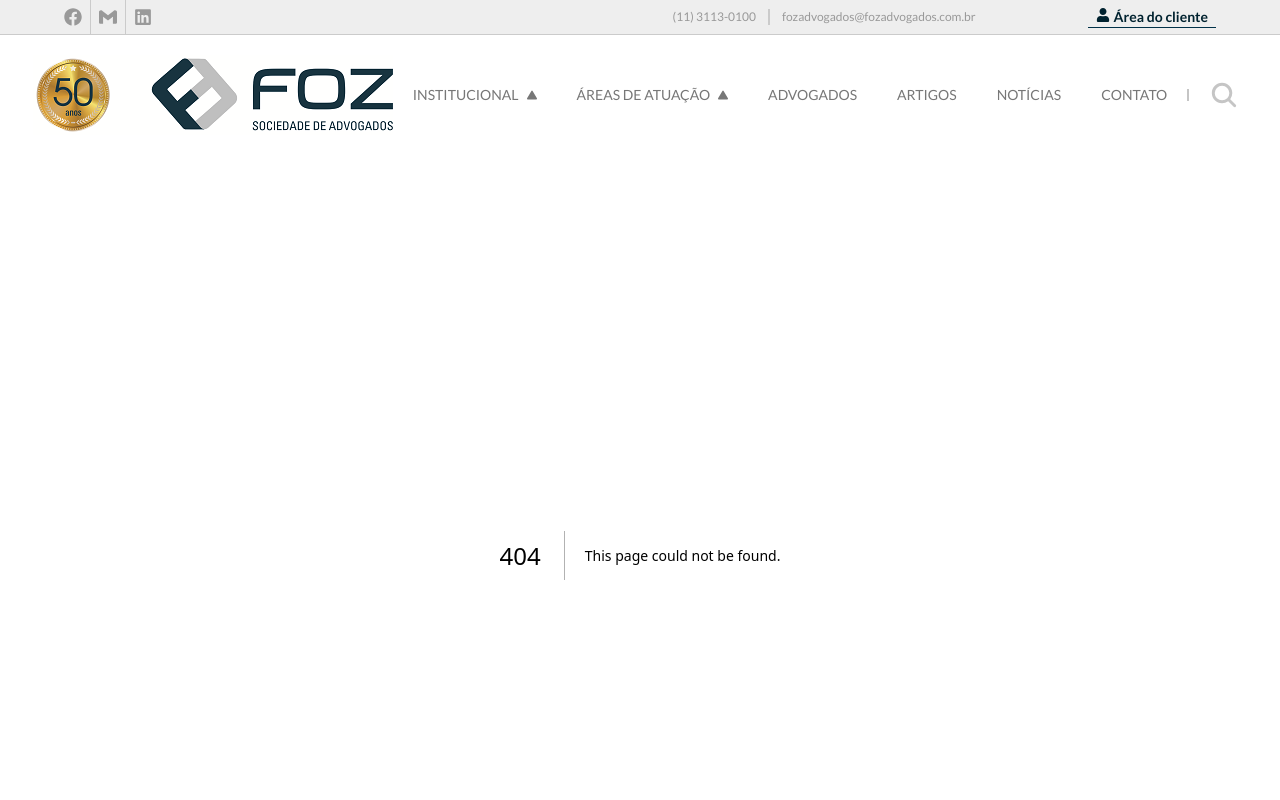
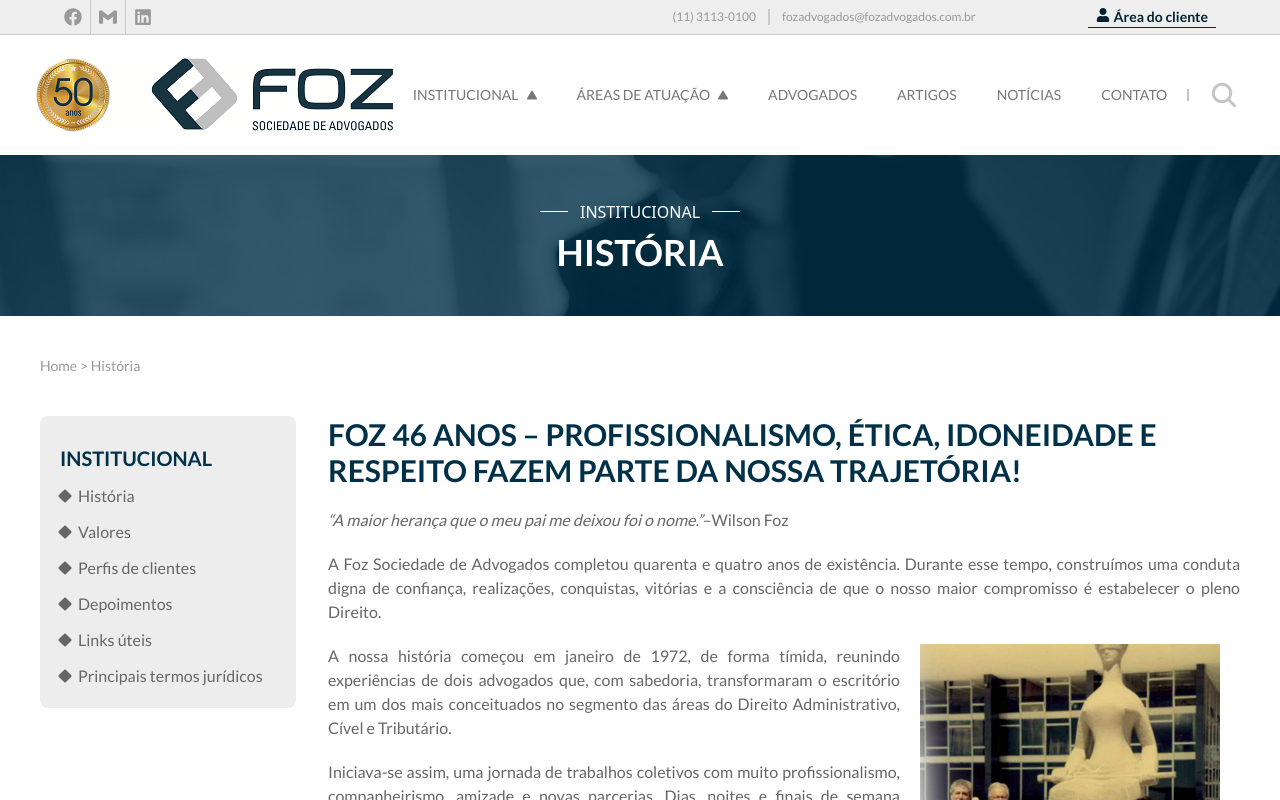
Before and after one commit to Dougladmo/Template-foz-next, a Next.js app: page /institucional/historia in a window 1280 px wide. Before the commit this address had no page. Shown: the top 800 px of the page. Built offline with nearby package versions, Linux system fonts and the light colour scheme.

Commit message:
links adicionados ao header

```diff
--- a/src/app/historia/page.tsx
+++ b/src/app/institucional/historia/page.tsx
@@ -2,7 +2,7 @@ import React from 'react'
 import InstitucionalBanner from '@/components/institucional/InstitucionalBanner'
 import CardLinks from '@/components/institucional/CardLinks'
 import Link from 'next/link'
-import Home from '../page'
+import Home from '../../page'
 import Image from 'next/image'
 
 const page = () => {
--- a/src/app/perfis-de-clientes/page.tsx
+++ b/src/app/institucional/perfis-de-clientes/page.tsx
@@ -2,7 +2,7 @@ import React from 'react'
 import InstitucionalBanner from '@/components/institucional/InstitucionalBanner'
 import CardLinks from '@/components/institucional/CardLinks'
 import Link from 'next/link'
-import Home from '../page'
+import Home from '../../page'
 import Image from 'next/image'
 
 const page = () => {
--- a/src/components/Layout/Header/MidBar/Dropdowns/HeaderDropdown.tsx
+++ b/src/components/Layout/Header/MidBar/Dropdowns/HeaderDropdown.tsx
@@ -6,7 +6,7 @@ import '@/Styles/Dropdown.css'
 
 type HeaderDropdownProps = {
     title: string;
-    items: string[];
+    items: Object[];
 };
 
 const HeaderDropdown = ({ title, items }: HeaderDropdownProps) => {
@@ -60,10 +60,10 @@ const HeaderDropdown = ({ title, items }: HeaderDropdownProps) => {
                     {items.map((item, index) => (
                         <a
                             key={index}
-                            href="#"
+                            href={`${item.link}`}
                             className="block px-4 py-2 text-gray-800 hover:text-blue-800"
                         >
-                            {item}
+                            {item.title}
                         </a>
                     ))}
                 </div>
--- a/src/components/Layout/Header/MidBar/Dropdowns/Links.ts
+++ b/src/components/Layout/Header/MidBar/Dropdowns/Links.ts
@@ -1,26 +1,45 @@
 export const institucionalPages = [
     {
         title: "história",
-        link: "/historia",
+        link: "/institucional/historia",
     },
     {
         title: "valores",
-        link: "/valores",
+        link: "/institucional/valores",
     },
     {
-        title: "perfis de cliente",
-        link: "/perfis-de-cliente",
+        title: "perfis de clientes",
+        link: "/institucional/perfis-de-clientes",
     },
     {
         title: "depoimentos",
-        link: "/depoimentos",
+        link: "/institucional/depoimentos",
     },
     {
         title: "links úteis",
-        link: "/links-uteis",
+        link: "/institucional/links-uteis",
     },
     {
         title: "principais termos jurídicos",
-        link: "/principais-termos",
+        link: "/institucional/principais-termos-juridicos",
     },
 ]
+
+export const areasAtuacaoPages = [
+    {
+        title: "Direito administrativo",
+        link: "/areas-atuacao/direito-administrativo",
+    },
+    {
+        title: "Direito Tributário",
+        link: "/areas-atuacao/direito-tributario",
+    },
+    {
+        title: "Direito civil",
+        link: "/areas-atuacaoDireito-civil",
+    },
+    {
+        title: "habilitação de herdeiros",
+        link: "/areas-atuacao/habilitacao-herdeiros",
+    },
+]
--- a/src/components/Layout/Header/MidBar/MidBar.tsx
+++ b/src/components/Layout/Header/MidBar/MidBar.tsx
@@ -1,13 +1,19 @@
 import React, { useState } from 'react';
 import Image from 'next/image';
+import Link from 'next/link';
+
+import HeaderDropdown from './Dropdowns/HeaderDropdown';
+
+import '@/Styles/Header.css'
+
 import { IoMenuOutline, IoSearch } from 'react-icons/io5';
+import { FaSquareFull } from 'react-icons/fa';
 
 import { Fade } from 'react-awesome-reveal'
-import Link from 'next/link';
 
-import '@/Styles/Header.css'
-import { FaSquareFull } from 'react-icons/fa';
-import HeaderDropdown from './Dropdowns/HeaderDropdown';
+import { institucionalPages } from './Dropdowns/Links';
+
+import { areasAtuacaoPages } from './Dropdowns/Links';
 
 interface MidBarProps {
   handleOnClick: React.MouseEventHandler<SVGElement>;
@@ -19,7 +25,7 @@ const MidBar = ({ handleOnClick }: MidBarProps) => {
   return (
     <div className='bg-white w-full'>
       <div id="mid-header" className="md:max-w-7xl md:px-3 md:mx-auto px-3 py-5 flex items-center justify-between lg:justify-center">
-        <Fade duration={1000}>
+          <Link href='/'>
             <Image
               alt="Logo Foz advogados"
               src={'/Logo50anos.png'}
@@ -27,18 +33,19 @@ const MidBar = ({ handleOnClick }: MidBarProps) => {
               height={300}
               className="md:w-2/3 lg:w-full w-44 hover:opacity-60 transition duration-500 cursor-pointer"
             />
+          </Link>
           <nav className="flex gap-5 px-5 items-center text-gray-500 pr-2">
             <ul className='uppercase hidden lg:flex items-center gap-10 text-sm border-r-2 border-gray-500 pr-5 h-3'>
               <li className='text-gray-800 hover:text-blue-800 transition duration-300 '>
                 <HeaderDropdown
                   title="INSTITUCIONAL"
-                  items={['história', 'valores', 'perfis de clientes', 'depoimentos', 'links úteis', 'principais termos jurídicos']}
+                  items={institucionalPages}
                 />
               </li>
               <li className='text-gray-800 hover:text-blue-800 transition duration-300 '>
                 <HeaderDropdown
                   title="ÁREAS DE ATUAÇÃO"
-                  items={['direito administrativo', 'direito tributário', 'direito civil', 'habilitação de herdeiros']}
+                  items={areasAtuacaoPages}
                 />
               </li>
               <li className='text-gray-800 hover:text-blue-800 transition duration-300 '>
@@ -68,7 +75,6 @@ const MidBar = ({ handleOnClick }: MidBarProps) => {
               />
             </span>
           </nav>
-        </Fade>
       </div>
       <div>
         {searchBar &&
--- a/src/components/institucional/CardLinks.tsx
+++ b/src/components/institucional/CardLinks.tsx
@@ -6,12 +6,12 @@ const CardLinks = () => {
         <div className='bg-white max-h-[340px] pb-12 hidden lg:flex'>
             <div className='bg-gray-300 p-5 py-7 rounded-lg w-64 flex flex-col gap-3'>
                 <h4 className='text-blue-800 uppercase text-xl font-bold'>institucional</h4>
-                <CustomLink link='/historia' text='História' />
+                <CustomLink link='/institucional/historia/' text='História' />
                 <CustomLink link='#' text='Valores' />
-                <CustomLink link='perfis-de-clientes' text='Perfis de clientes' />
-                <CustomLink link='/depoimentos' text='Depoimentos' />
+                <CustomLink link='/institucional/perfis-de-clientes/' text='Perfis de clientes' />
+                <CustomLink link='/institucional/depoimentos/' text='Depoimentos' />
                 <CustomLink link='#' text='Links úteis' />
-                <CustomLink link='/principais-termos-juridicos' text='Principais termos jurídicos' />
+                <CustomLink link='/institucional/principais-termos-juridicos/' text='Principais termos jurídicos' />
             </div>
         </div>
     )
```
Also changed, not shown: src/app/institucional/depoimentos/page.tsx (renamed from src/app/depoimentos/page.tsx), src/app/institucional/principais-termos-juridicos/page.tsx (renamed from src/app/principais-termos-juridicos/page.tsx). Lines whose indentation alone changed are shown as unchanged.
